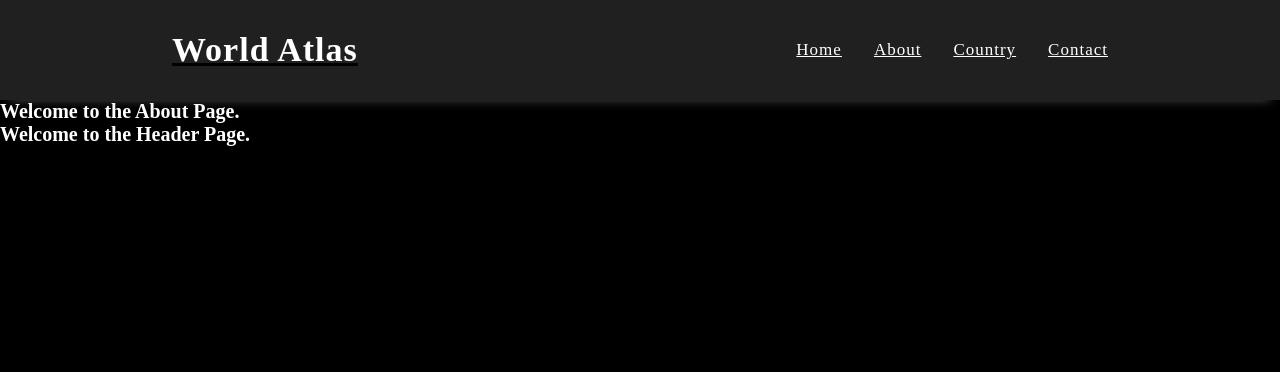
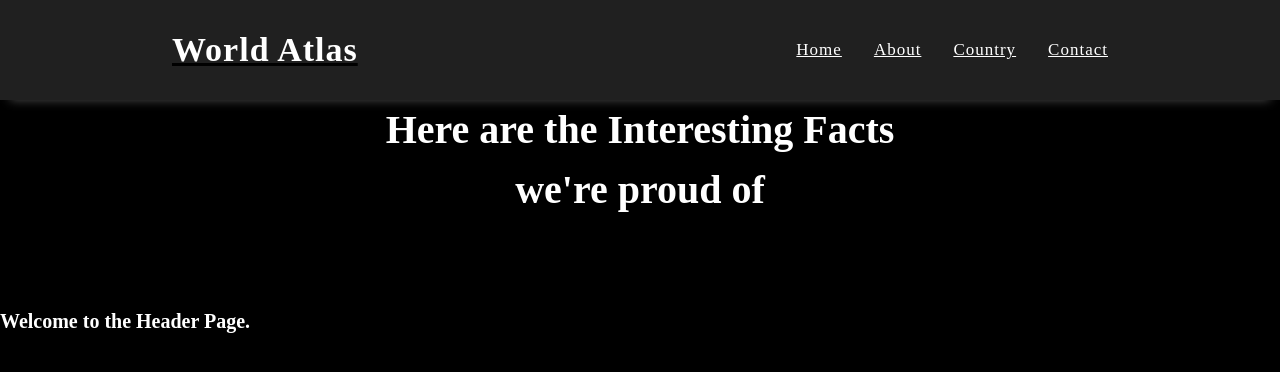
Before and after one commit to CoolShivas/World-Atlas-React-19, a React (Vite) app in the folder world-atlas-using-react-19/: page /about in a window 1280 px wide. Shown: the top 372 px of the page. Built offline with nearby package versions, Linux system fonts and the light colour scheme.

Commit message:
Working on About Page and added the Heading.

```diff
--- a/world-atlas-using-react-19/src/pages/AboutPage.jsx
+++ b/world-atlas-using-react-19/src/pages/AboutPage.jsx
@@ -2,9 +2,14 @@
 
 const AboutPage = () => {
   return (
-    <div>
-        <h1>Welcome to the About Page.</h1>
-    </div>
+    <section className="section-about container">
+      <h2 className="container-title">
+        Here are the Interesting Facts
+        <br />
+        we're proud of
+      </h2>
+
+    </section>
   )
 }
 
```
